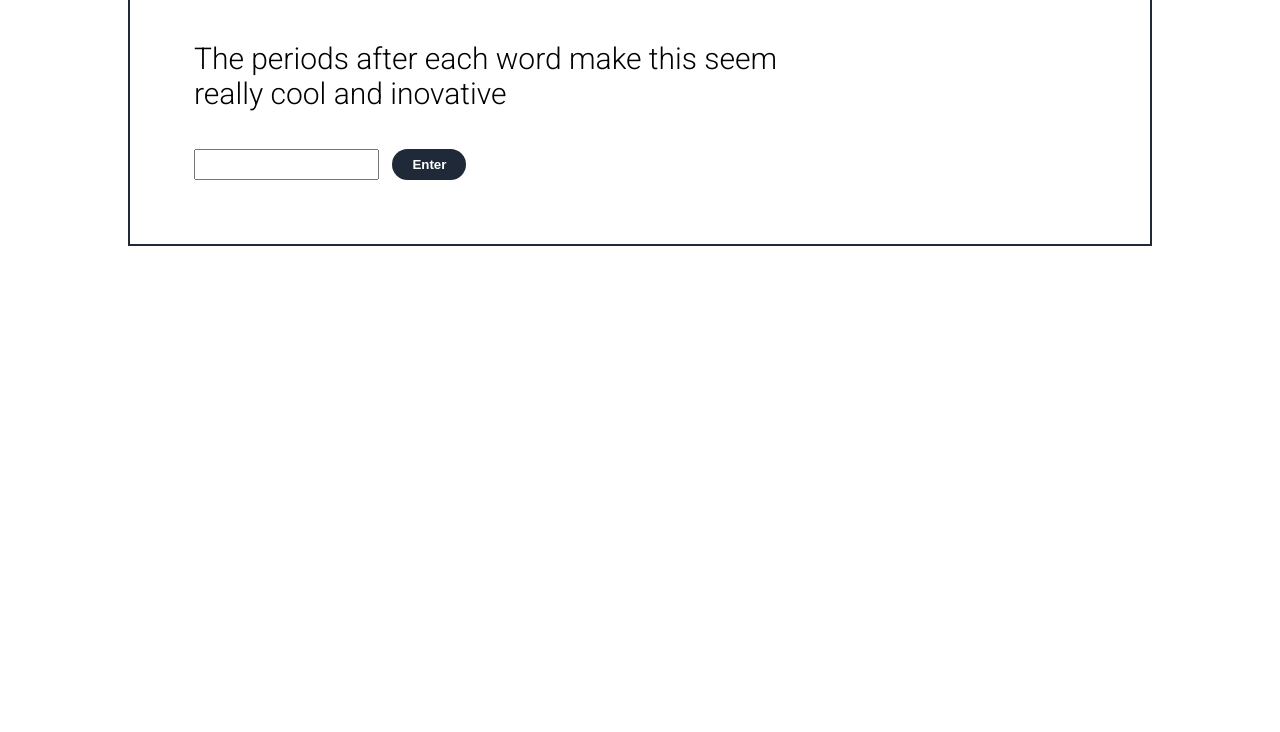
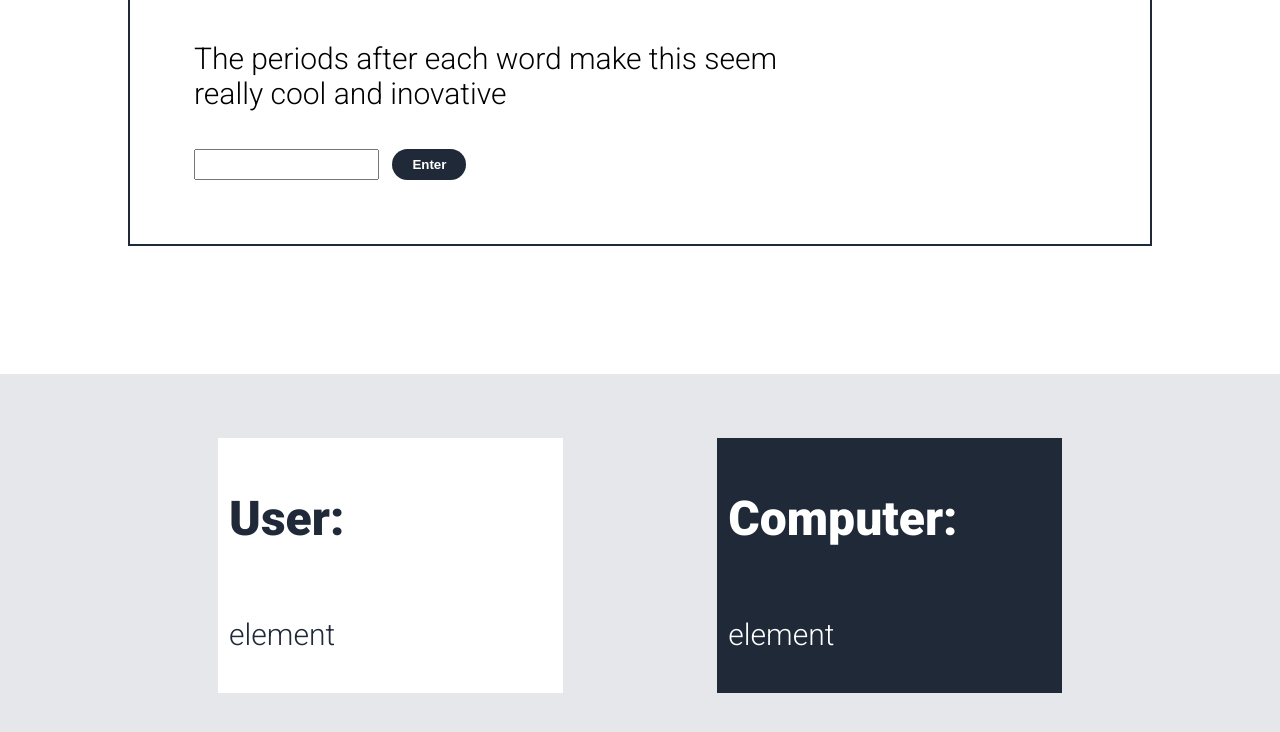
Before and after one commit to ozmorf/rock-paper-scissors, a plain HTML site: page index.html in a window 1280 px wide. Shown: the part 426-1158 px from the top of the page. Before the commit the page ends 800 px from the top, so only its background shows below. Drawn offline with Linux system fonts and the light colour scheme.

Commit message:
add display section with basic styling

```diff
--- a/index.html
+++ b/index.html
@@ -34,6 +34,18 @@
             </div>
         </div>
 
+        <div class="display">
+            <div class="user">
+                <h2>User:</h2>
+                <p>element</p>
+            </div>
+
+            <div class="computer">
+                <h2>Computer:</h2>
+                <p>element</p>
+            </div>
+        </div>
+
         <script type="text/javascript" src="index.js"></script>
     </body>
 </html>
--- a/styles.css
+++ b/styles.css
@@ -87,3 +87,44 @@ button {
     color: white;
     border: 2px white;
 }
+
+/* DISPLAY SECTION */
+
+.display {
+    display: flex;
+    justify-content: space-evenly;
+    padding: 5%;
+    background-color: #E5E7EB;
+}
+
+.display h2 {
+    font-size: 3em;
+}
+
+.display p {
+    font-size: 30px;
+    font-weight: lighter;
+}
+
+.user, .computer {
+    display: flex;
+    flex-direction: column;
+    width: 30%;
+    height: auto;
+    padding: 1%;
+
+}
+
+/* .display h2, .display p {
+    margin: 8px 0;
+} */
+
+.user {
+    background-color: white;
+    color:#1F2937;
+}
+
+.computer {
+    background-color: #1F2937;
+    color: white
+}
```
